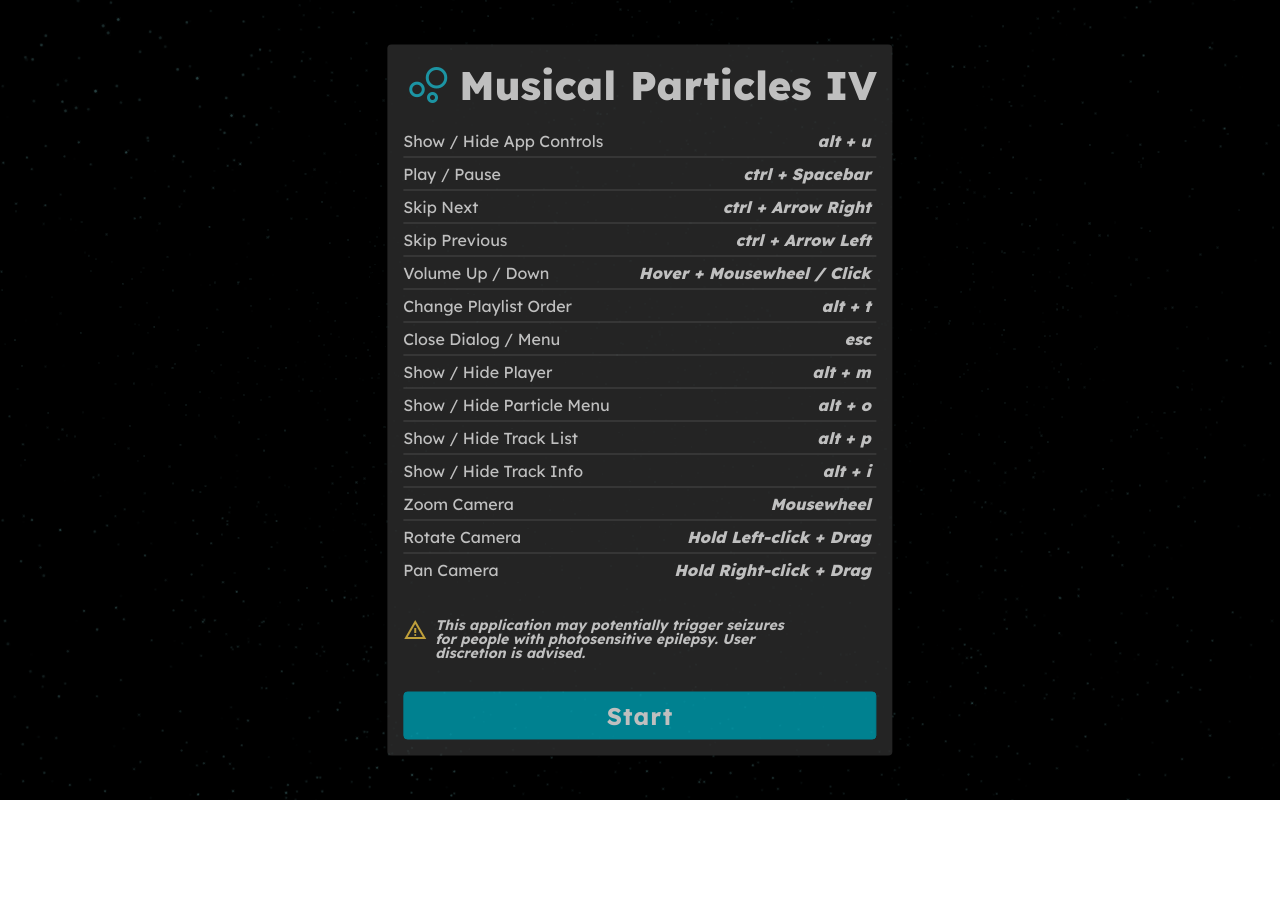
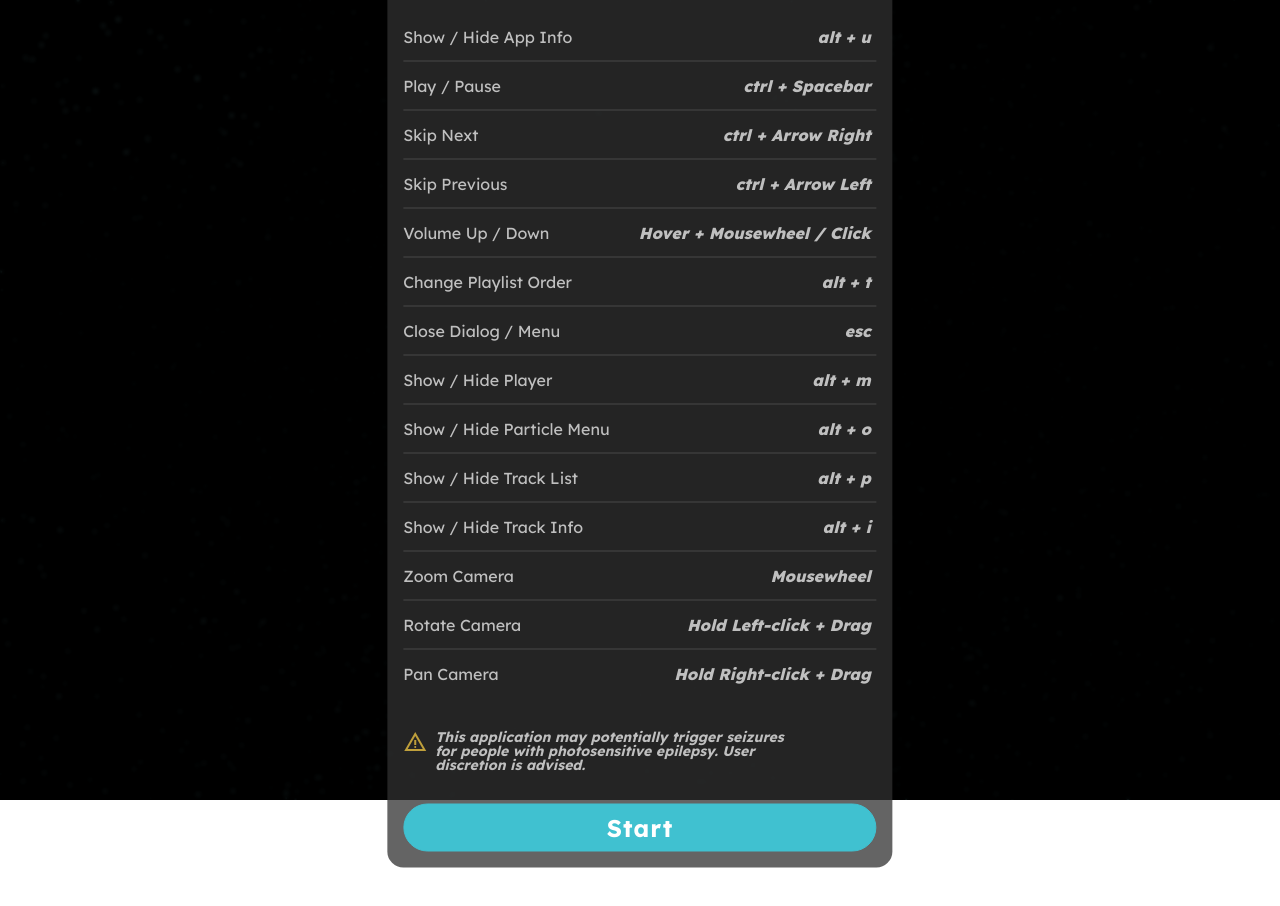
Before and after one commit to SeanFree/musical-particles-v4, a React (Vite) app: page / in a window 1280 px wide. Shown: the top 906 px of the page. Before the commit the page ends 800 px from the top, so only its background shows below. Built offline with nearby package versions, Linux system fonts and the light colour scheme.

Commit message:
style: cleanup styles, fix default options

```diff
--- a/src/components/AppInfoModal/AppInfoModal.scss
+++ b/src/components/AppInfoModal/AppInfoModal.scss
@@ -29,7 +29,7 @@
     justify-content: space-between;
     border-bottom: 1px solid $gray-8;
     display: flex;
-    padding: $space-m 0;
+    padding: $space-l 0;
 
     &:last-child {
       border: 0;
--- a/src/components/AppInfoModal/AppInfoModal.tsx
+++ b/src/components/AppInfoModal/AppInfoModal.tsx
@@ -82,6 +82,7 @@ export const AppInfoModal: FC = () => {
               id="btn-start"
               variant="primary"
               size="l"
+              rounded
               handleClick={handleClose}
             >
               Start
--- a/src/components/AppInfoModal/appInfoItems.ts
+++ b/src/components/AppInfoModal/appInfoItems.ts
@@ -5,7 +5,7 @@ interface AppInfoItem {
 
 export const items: AppInfoItem[] = [
   {
-    description: 'Show / Hide App Controls',
+    description: 'Show / Hide App Info',
     binding: 'alt + u',
   },
   {
--- a/src/components/Button/Button.scss
+++ b/src/components/Button/Button.scss
@@ -46,4 +46,8 @@
     margin: 0;
     padding: 0;
   }
+
+  &--rounded {
+    border-radius: 9999px;
+  }
 }
--- a/src/components/Button/Button.tsx
+++ b/src/components/Button/Button.tsx
@@ -14,6 +14,7 @@ export interface ButtonProps {
   handleClick?: () => void
   handleKeyDown?: () => {}
   id: string
+  rounded?: boolean
   size?: ButtonSize
   tabIndex?: number
   variant: ButtonVariant
@@ -31,6 +32,7 @@ export const Button: FC<PropsWithChildren<ButtonProps>> = ({
   ariaLabelText,
   children,
   className = '',
+  rounded = false,
   id,
   name,
 }) => {
@@ -38,6 +40,7 @@ export const Button: FC<PropsWithChildren<ButtonProps>> = ({
     'mp-button': true,
     [`mp-button--${size}`]: true,
     [`mp-button--${variant}`]: true,
+    [`mp-button--rounded`]: rounded,
     [className]: !!className,
   })
   const btnRef = useRef(null)
--- a/src/components/Dropdown/Dropdown.tsx
+++ b/src/components/Dropdown/Dropdown.tsx
@@ -6,7 +6,7 @@ import './Dropdown.scss'
 export interface DropdownItem {
   id: string
   text: string
-  value: string
+  value: string | number
 }
 
 export interface DropdownProps {
@@ -18,6 +18,7 @@ export interface DropdownProps {
   options: DropdownItem[]
   tabIndex?: number
   labelText: string
+  value?: string | number
 }
 
 export const Dropdown: FC<DropdownProps> = ({
@@ -29,6 +30,7 @@ export const Dropdown: FC<DropdownProps> = ({
   name,
   options,
   tabIndex = 0,
+  value = undefined,
 }) => {
   const dropdownClasses = classNames({
     'mp-dropdown': true,
@@ -51,9 +53,14 @@ export const Dropdown: FC<DropdownProps> = ({
         name={name || id}
         tabIndex={tabIndex}
       >
-        {options.map(({ id, text, value }) => (
-          <option key={id} id={id} value={value}>
-            {text || value}
+        {options.map(({ id, text, value: optionValue }) => (
+          <option
+            key={id}
+            id={id}
+            value={optionValue}
+            selected={value === optionValue}
+          >
+            {text || optionValue}
           </option>
         ))}
       </select>
--- a/src/components/Modal/Modal.scss
+++ b/src/components/Modal/Modal.scss
@@ -1,11 +1,13 @@
 .mp-modal {
+  backdrop-filter: blur($space-xs);
+
   &--disable-close .mp-overlay__background {
     pointer-events: none;
   }
 
   &__body {
     background-color: $gray-10;
-    border-radius: $space-s;
+    border-radius: $space-l;
     display: inline-block;
     left: 50%;
     opacity: 0.75;
--- a/src/components/ParticleMenu/ParticleMenu.tsx
+++ b/src/components/ParticleMenu/ParticleMenu.tsx
@@ -74,6 +74,7 @@ export const ParticleMenu = () => {
               labelText="Particle Texture"
               options={particleTextureOptions}
               tabIndex={tabIndex}
+              value={options?.particleTexture}
             />
           </li>
           <li className="mp-particle-menu__item">
@@ -84,6 +85,7 @@ export const ParticleMenu = () => {
               labelText="Particle Positioning"
               options={positioningOptions}
               tabIndex={tabIndex}
+              value={options?.positioning}
             />
           </li>
           <li className="mp-particle-menu__item">
@@ -94,6 +96,7 @@ export const ParticleMenu = () => {
               labelText="Particle Direction"
               options={particleDirectionOptions}
               tabIndex={tabIndex}
+              value={options?.particleDirection}
             />
           </li>
           <li className="mp-particle-menu__item">
@@ -299,9 +302,9 @@ export const ParticleMenu = () => {
               alignRight
               className="mp-particle-menu__checkbox"
               id="chk-apply-noise"
-              isChecked={options!.applyNoise}
+              isChecked={Boolean(options!.applyNoise)}
               labelText="Apply Noise"
-              handleChange={(isChecked) => setOption('applyNoise', isChecked)}
+              handleChange={(isChecked) => setOption('applyNoise', +isChecked)}
               tabIndex={tabIndex}
             />
           </li>
@@ -351,6 +354,7 @@ export const ParticleMenu = () => {
               labelText="Displacement Direction"
               options={displacementDirectionOptions}
               tabIndex={tabIndex}
+              value={options?.displacementDirection}
             />
           </li>
           <li className="mp-particle-menu__item">
--- a/src/components/ParticleMenu/menuOptions.ts
+++ b/src/components/ParticleMenu/menuOptions.ts
@@ -74,12 +74,12 @@ export const particleTextureOptions: DropdownItem[] = [
 export const particleDirectionOptions: DropdownItem[] = [
   {
     id: 'opt-p-dir-outward',
-    value: '-1',
+    value: -1,
     text: 'Outward',
   },
   {
     id: 'opt-p-dir-inward',
-    value: '1',
+    value: 1,
     text: 'Inward',
   },
 ]
@@ -87,12 +87,12 @@ export const particleDirectionOptions: DropdownItem[] = [
 export const displacementDirectionOptions: DropdownItem[] = [
   {
     id: 'opt-d-dir-outward',
-    value: '1',
+    value: 1,
     text: 'Outward',
   },
   {
     id: 'opt-d-dir-inward',
-    value: '-1',
+    value: -1,
     text: 'Inward',
   },
 ]
--- a/src/components/ParticleProvider/ParticleProvider.tsx
+++ b/src/components/ParticleProvider/ParticleProvider.tsx
@@ -46,7 +46,7 @@ const defaultOptions: ParticleRendererOptions = {
   particleLifeMax: 500,
   particleSizeMin: 40,
   particleSizeScale: 2,
-  applyNoise: true,
+  applyNoise: 1,
   noiseScale: 4,
   displacementScale: 0.5,
   displacementDirection: -1,
--- a/src/components/ParticleProvider/ParticleRenderer.tsx
+++ b/src/components/ParticleProvider/ParticleRenderer.tsx
@@ -42,7 +42,7 @@ export type ParticleRendererOptions = {
   particleLifeMax: number
   particleSizeMin: number
   particleSizeScale: number
-  applyNoise: boolean
+  applyNoise: number
   noiseScale: number
   displacementScale: number
   displacementDirection: number
--- a/src/components/SliderMenu/SliderMenu.scss
+++ b/src/components/SliderMenu/SliderMenu.scss
@@ -1,4 +1,5 @@
 .mp-slider-menu {
+  backdrop-filter: blur($space-xs);
   background: $gray-10;
   border-bottom-left-radius: 4px;
   max-height: calc(100vh - #{$space-2xl + $space-m});
```
